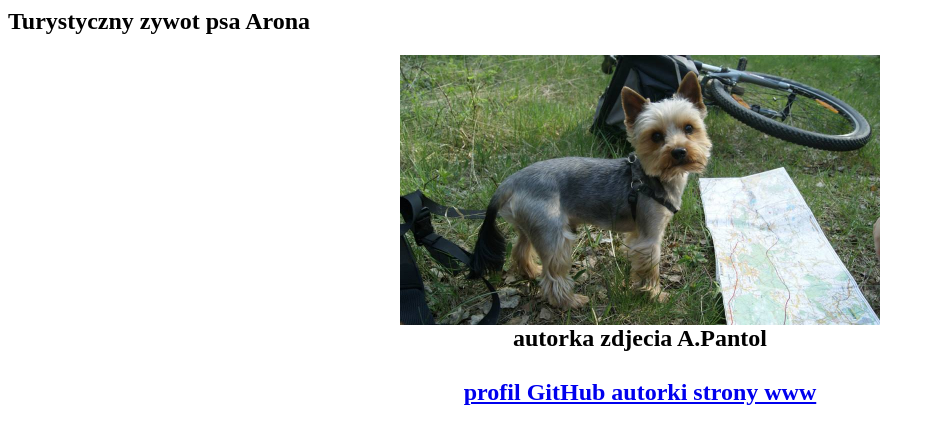
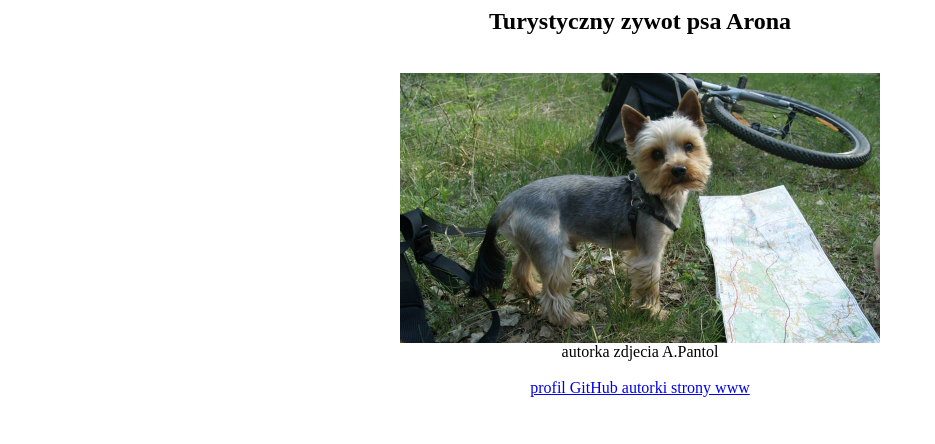
Before and after one commit to KalaUlbrych/Aron, a plain HTML site: page index.html in a window 1280 px wide. Shown: the whole page, without its empty margins (0-935 px from the left). Drawn offline with Linux system fonts and the light colour scheme.

Commit message:
title in the center

```diff
--- a/index.html
+++ b/index.html
@@ -2,9 +2,9 @@
 <head>
 <head/>
 <body>
-<h2>
+<center><h2>
 Turystyczny zywot psa Arona
-<h2>
+  </h2></center><br>
 
 <center><img src="dog_Aron.jpg" width="480" height="270">
 <br>
```
